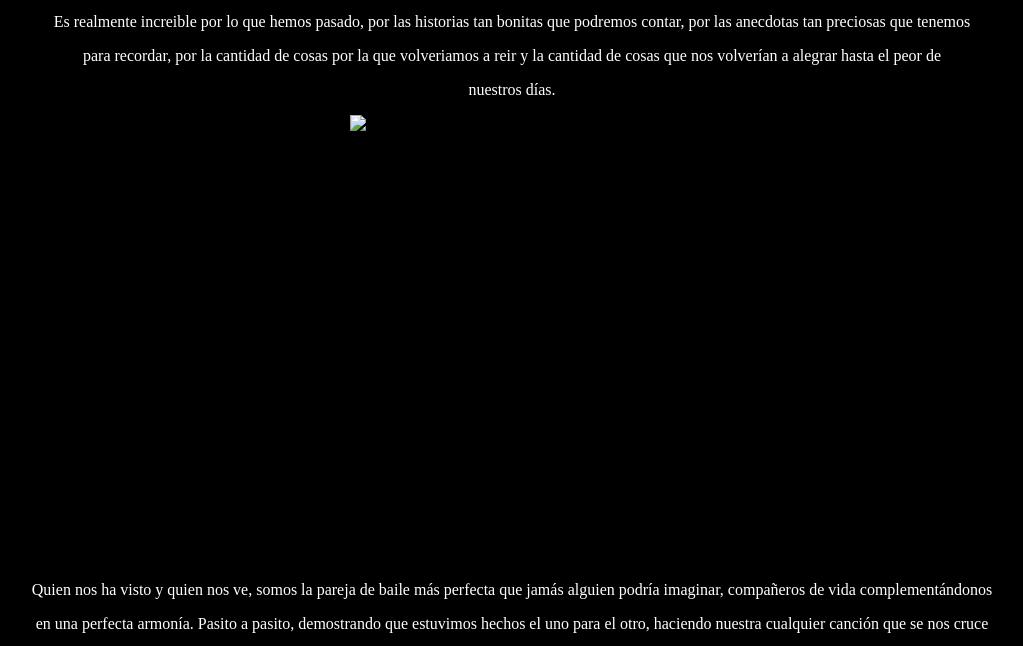
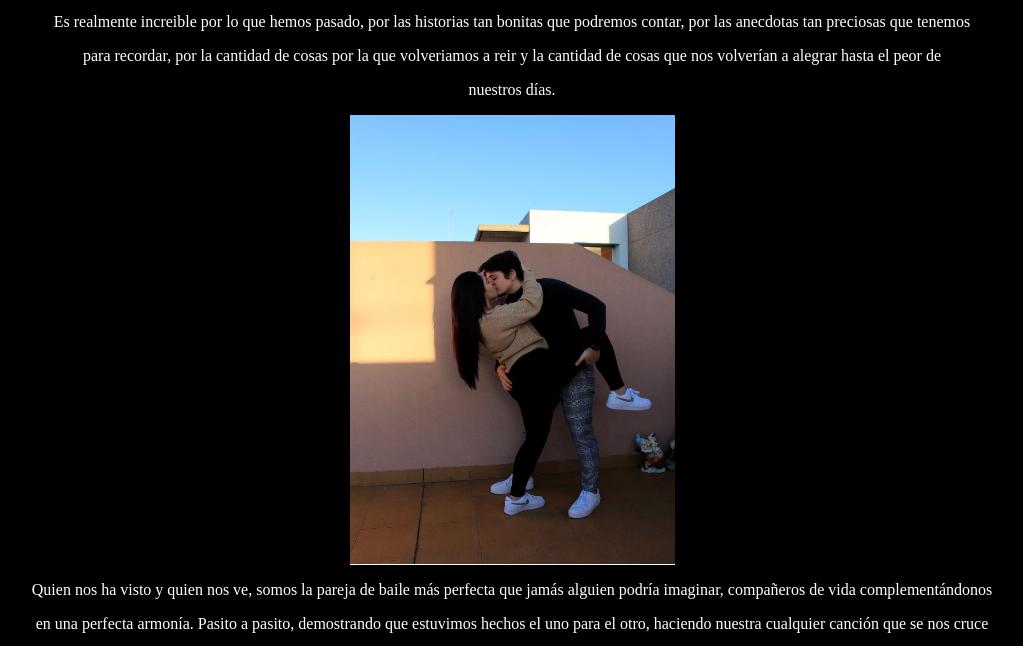
Before and after one commit to dedogordo7/pagina-web, a plain HTML site: page index.html in a window 1280 px wide. Shown: the part 1720-2366 px from the top of the page, without its empty margins (128-1151 px from the left). Drawn offline with Linux system fonts and the light colour scheme.

Commit message:
Update index.html

```diff
--- a/index.html
+++ b/index.html
@@ -30,7 +30,7 @@
         <p>Es realmente increible por lo que hemos pasado, por las historias tan bonitas que podremos contar, por las anecdotas tan preciosas que tenemos</p>
         <p>para recordar, por la cantidad de cosas por la que volveriamos a reir y la cantidad de cosas que nos volverían a alegrar hasta el peor de</p>
         <p>nuestros días.</p>
-        <img src="fotodelbaile.jpg" alt="Nuestra vida es un baile" width="325" height="450"></img>
+        <img src="photodelbaile.jpg" alt="Nuestra vida es un baile" width="325" height="450"></img>
         <p>Quien nos ha visto y quien nos ve, somos la pareja de baile más perfecta que jamás alguien podría imaginar, compañeros de vida complementándonos</p>
         <p>en una perfecta armonía. Pasito a pasito, demostrando que estuvimos hechos el uno para el otro, haciendo nuestra cualquier canción que se nos cruce</p>
         <p>en el camino, guardando nuevos pasos a cada segundo que se suma en nuestro minutero.</p>
```
